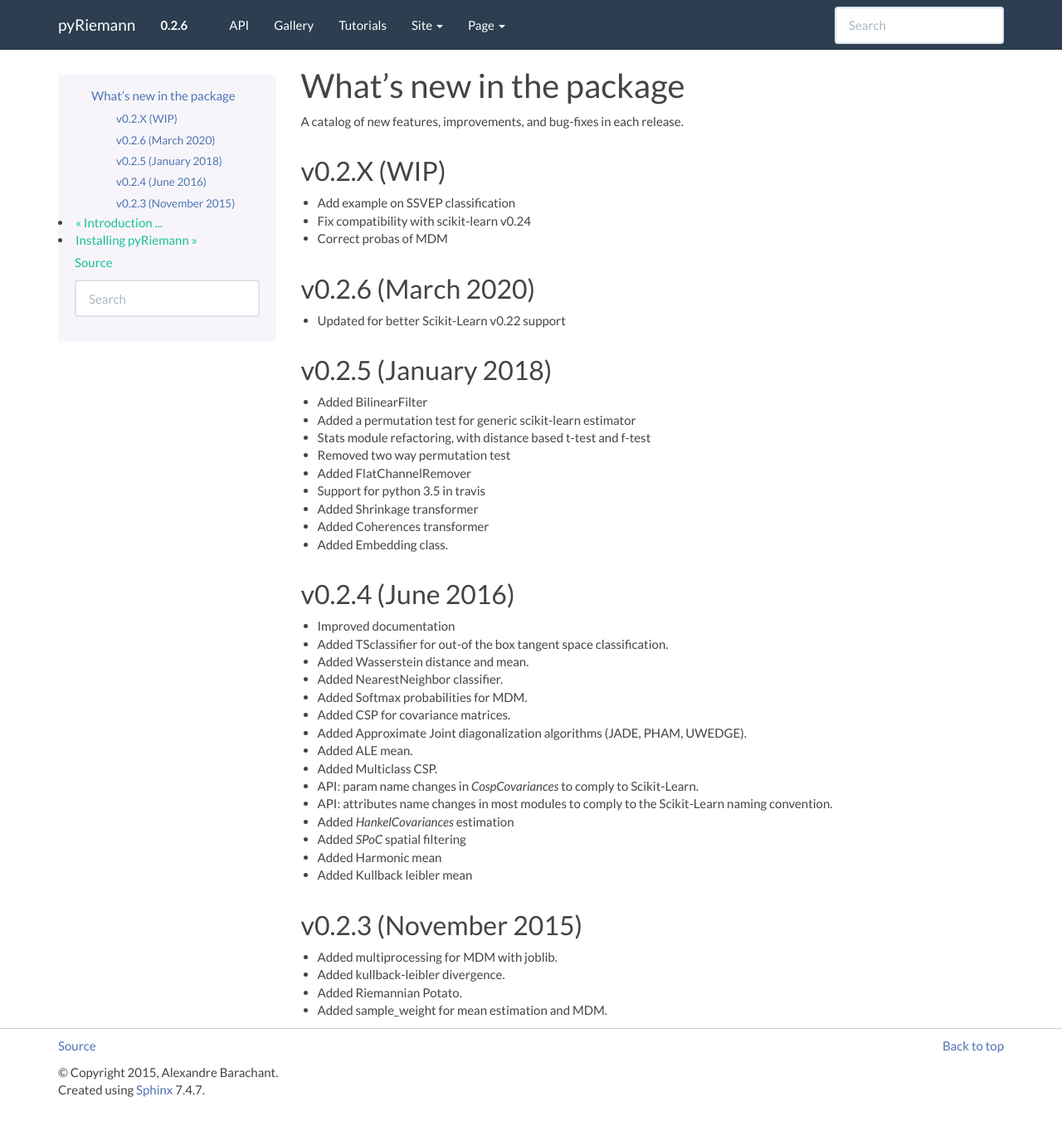
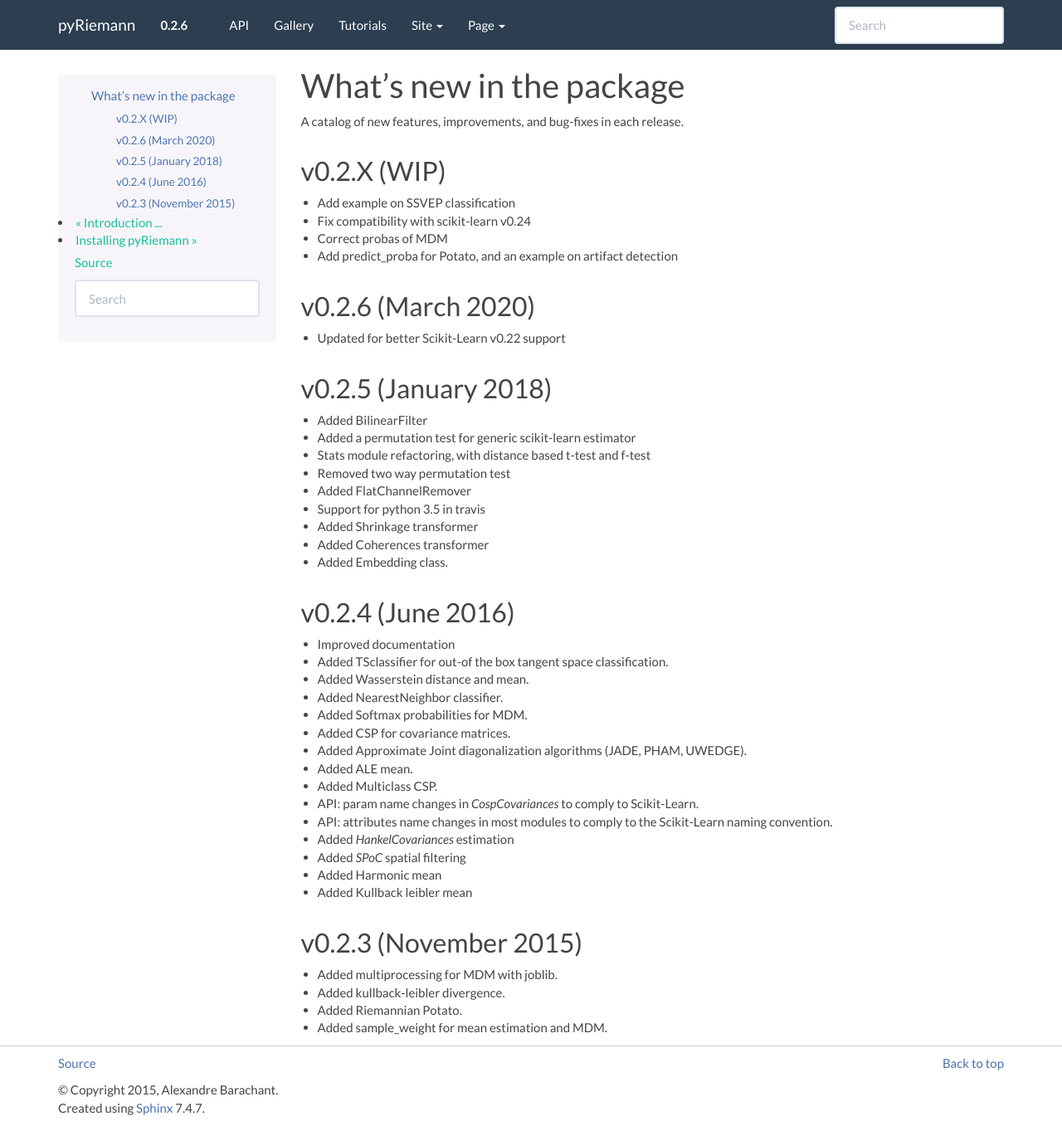
Before and after one commit to pyRiemann/pyRiemann, a Sphinx documentation site: the page built from doc/whatsnew.rst, in a window 1280 px wide and 1357 px high. Shown: the whole window at 83% size. Built offline with Sphinx 7.4.7, drawn with Linux system fonts in a browser that asks for light colours; pages that are not in the unit, such as notebooks, are missing from menus.

Commit message:
update readme and whatsnew

```diff
--- a/doc/whatsnew.rst
+++ b/doc/whatsnew.rst
@@ -15,6 +15,8 @@ v0.2.X (WIP)
 - Fix compatibility with scikit-learn v0.24
 
 - Correct probas of MDM
+
+- Add predict_proba for Potato, and an example on artifact detection
 
 v0.2.6 (March 2020)
 -------------------
```
Also changed, not shown: README.md (+1 -0 lines).
